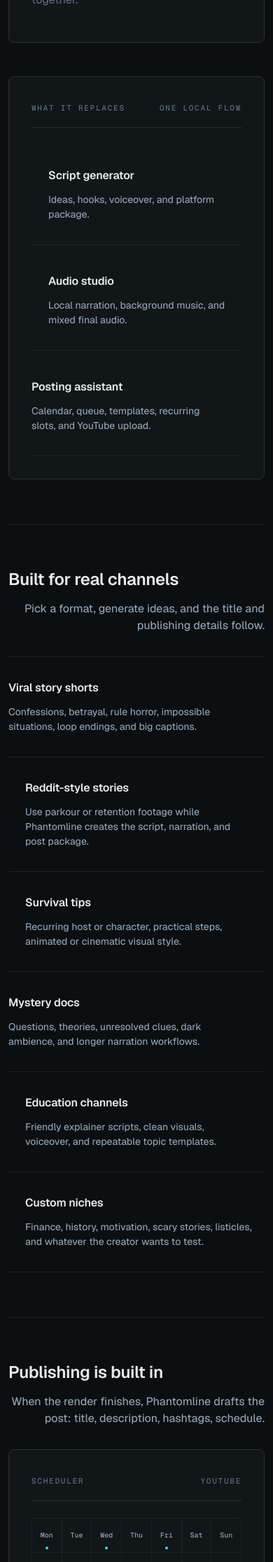
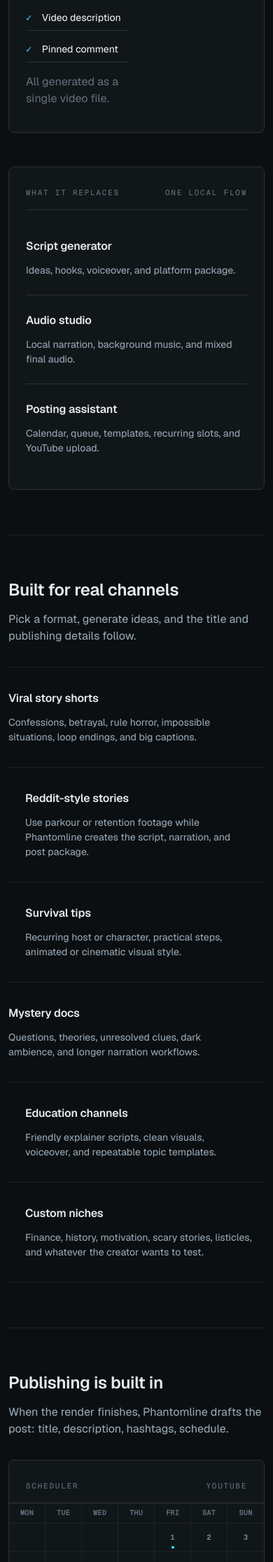
Before and after one commit to Kyle-McCool/phantomline, a Flask app: page / in a window 390 px wide. Shown: the part 2880-5112 px from the top of the page at 70% size. Run offline with Flask 3, Linux system fonts and the light colour scheme; data that the repository does not hold is empty; some libraries are stand-ins or nearby versions.

Commit message:
Landing: cleanup pass — remove redundant copy, fix spacing and responsive breakpoints
- Remove redundant subtitles from platforms and pricing section headers
- Shorten Founding Lifetime tagline to fix price row alignment
- Bump pricing grid 2-col breakpoint from 1024px to 1280px
- Hero stays 2-col down to 540px instead of collapsing at 900px
- Section-head subtitles left-align when stacked on mobile
- Add scroll-margin-top to sections for sticky nav offset
- Pricing nav link scrolls to on-page section instead of /pricing
- Remove FAQ bottom border, tighten final CTA and footer spacing
- Clean up mock feature borders in "What it replaces" panel

Co-Authored-By: Claude Opus 4.6 <noreply@anthropic.com>

```diff
--- a/routes/billing.py
+++ b/routes/billing.py
@@ -110,7 +110,7 @@ PRICING = {
         {
             "id": "founding",
             "name": "Founding Lifetime",
-            "tagline": "Pay once, keep forever — limited to first 500",
+            "tagline": "Pay once, keep forever",
             "price_monthly": None,
             "price_yearly": None,
             "price_lifetime": 79,
--- a/static/landing.css
+++ b/static/landing.css
@@ -725,6 +725,7 @@ h4 {
   padding: 64px 0;
   border-bottom: 1px solid var(--rule);
   position: relative;
+  scroll-margin-top: 72px;
 }
 /* Section heading row: h2 left, lede right.
    align-items: start so the lede sits at the TOP of the heading box,
@@ -735,7 +736,7 @@ h4 {
   display: grid;
   grid-template-columns: auto minmax(0, 1fr);
   gap: var(--s-6);
-  align-items: start;
+  align-items: end;
   margin-bottom: var(--s-6);
 }
 .section-head h2 {
@@ -756,21 +757,15 @@ h4 {
   display: grid;
   grid-template-columns: repeat(4, minmax(0, 1fr));
   gap: 0;
-  border-top: 1px solid var(--rule);
+  border: 1px solid var(--rule);
+  border-radius: var(--radius-md);
 }
+#workflow.section { border-bottom: none; padding-bottom: 0; }
 .step {
   position: relative;
-  /* Bible §03: symmetric padding inside cells. The right-border is
-     the vertical divider; cells need equal left+right insets so text
-     doesn't collide with the line. */
   padding: var(--s-6) var(--s-5);
   border-right: 1px solid var(--rule);
 }
-/* First cell aligns to grid edge (no left padding contributing to
-   excess inset). but still needs a small breathing margin so text
-   doesn't sit against the section's outer padding. Handled by
-   the .wrap container's own side padding. */
-.step:first-child { padding-left: 0; }
 .step:last-child { border-right: 0; }
 .step:not(:nth-child(-n+4)) { border-top: 1px solid var(--rule); }
 .step b {
@@ -837,15 +832,30 @@ h4 {
 .product-band,
 .publish-preview {
   display: grid;
-  grid-template-columns: 1fr 1fr;
+  grid-template-columns: 1fr 1.2fr;
   gap: var(--s-7);
   align-items: stretch;
 }
 .mock {
-  padding: var(--s-6);
+  padding: var(--s-5);
   border: 1px solid var(--border-default);
   background: var(--bg-surface-1);
   border-radius: var(--radius-md);
+  display: flex;
+  flex-direction: column;
+}
+.mock > .feature {
+  flex: 1;
+  display: flex;
+  flex-direction: column;
+  justify-content: center;
+  border-right: 0;
+  border-bottom: 0;
+  padding: var(--s-5) 0;
+  margin: 0;
+}
+.mock > .feature + .feature {
+  border-top: 1px solid var(--border-default);
 }
 .mock-top {
   display: flex;
@@ -855,8 +865,8 @@ h4 {
   letter-spacing: 0.16em;
   text-transform: uppercase;
   color: var(--text-muted);
-  padding-bottom: var(--s-4);
-  margin-bottom: var(--s-5);
+  padding-bottom: var(--s-3);
+  margin-bottom: var(--s-4);
   border-bottom: 1px solid var(--border-default);
 }
 .mock-grid {
@@ -865,7 +875,7 @@ h4 {
   gap: var(--s-5);
 }
 .mock-panel {
-  padding: var(--s-4) 0;
+  padding: var(--s-3) 0;
 }
 .mock-panel h3 {
   font-family: var(--font-mono);
@@ -874,7 +884,7 @@ h4 {
   letter-spacing: 0.16em;
   text-transform: uppercase;
   color: var(--brand);
-  margin-bottom: var(--s-3);
+  margin-bottom: var(--s-2);
 }
 .package-list {
   display: flex;
@@ -926,22 +936,47 @@ h4 {
 .mini-phone .caption span { color: var(--brand); display: block; font-weight: 400; }
 
 /* Calendar mock. ASCII-grid style instead of decorative dots */
+.publish-preview .mock:first-child {
+  padding: 0;
+  display: grid;
+  grid-template-rows: auto 1fr;
+}
+.publish-preview .mock:first-child .mock-top {
+  padding: var(--s-5) var(--s-5) var(--s-3);
+  margin-bottom: 0;
+}
 .calendar {
   display: grid;
   grid-template-columns: repeat(7, 1fr);
+  grid-template-rows: auto repeat(6, 1fr);
   gap: 0;
   font-family: var(--font-mono);
   font-size: 12px;
   border-top: 1px solid var(--rule);
-  border-left: 1px solid var(--rule);
 }
 .day {
   position: relative;
-  padding: var(--s-3) var(--s-2);
-  border-right: 1px solid var(--rule);
+  display: flex;
+  align-items: center;
+  justify-content: center;
+  padding: var(--s-2);
   border-bottom: 1px solid var(--rule);
   color: var(--text-2);
   text-align: center;
+}
+.day:not(:nth-child(7n)) {
+  border-right: 1px solid var(--rule);
+}
+.day-header {
+  height: 1.75rem;
+  color: var(--text-muted);
+  font-weight: 600;
+  font-size: 10px;
+  text-transform: uppercase;
+  letter-spacing: 0.04em;
+}
+.day-empty {
+  background: transparent;
 }
 .dot {
   position: absolute;
@@ -1121,7 +1156,7 @@ h4 {
   grid-template-columns: minmax(0, 1.3fr) auto;
   align-items: start;
   gap: var(--s-7);
-  padding: var(--s-8) 0;
+  padding: 0 0 var(--s-8) 0;
   border-bottom: 1px solid var(--rule);
 }
 /* Bible §01: section h2 = 32px / 600 / 36px LH / -0.015em.
@@ -1151,7 +1186,7 @@ h4 {
    the brand stays visually anchored to the columns instead of
    floating in 144px of empty space above them. */
 .site-footer {
-  padding: var(--s-7) 0 var(--s-5);
+  padding: var(--s-7) 0 var(--s-3);
   border-top: 1px solid var(--rule);
   color: var(--text-secondary);
   font-size: var(--text-caption);
@@ -1206,8 +1241,8 @@ h4 {
   grid-column: 1 / -1;
   display: flex;
   justify-content: space-between;
-  margin-top: var(--s-6);
-  padding-top: var(--s-4);
+  margin-top: var(--s-4);
+  padding-top: var(--s-3);
   border-top: 1px solid var(--rule);
   font-family: var(--font-mono);
   font-size: 11px;
@@ -1303,12 +1338,11 @@ h4 {
 @media (max-width: 900px) {
   .wrap { width: min(100% - 32px, 1180px); padding-bottom: 64px; }
   .hero { padding: 64px 0 56px; }
-  .hero-grid { grid-template-columns: 1fr; gap: var(--s-6); }
   .hero-mark { max-width: 220px; margin: 0 auto; }
   .hero-mark img { max-width: 200px; }
-  .hero-video-placeholder { max-height: 360px; max-width: 240px; margin: 0 auto; }
   .section { padding: 64px 0; }
   .section-head { grid-template-columns: 1fr; gap: var(--s-4); margin-bottom: var(--s-6); }
+  .section-head p { text-align: left; margin-left: 0; }
   .workflow { grid-template-columns: 1fr 1fr; }
   .step { border-right: 1px solid var(--rule); }
   .step:nth-child(2n) { border-right: 0; }
@@ -1336,8 +1370,9 @@ h4 {
   h3 { font-size: 20px; line-height: 28px; }
   .lede { font-size: 16px; }
   /* Hide atmospheric mark on true mobile — typography is the focal point. */
+  .hero-grid { grid-template-columns: 1fr; gap: var(--s-6); }
   .hero-mark { display: none; }
-  .hero-video-placeholder { max-height: 280px; max-width: 180px; }
+  .hero-video-placeholder { max-height: 360px; max-width: 240px; margin: 0 auto; }
   .workflow { grid-template-columns: 1fr; }
   .step { border-right: 0; }
   .step:not(:first-child) { border-top: 1px solid var(--rule); }
@@ -1378,7 +1413,7 @@ h4 {
 /* ─── Pricing responsive (1024px breakpoint between 4-up and 1-up) ────── */
 /* 4 cards × 280-ish px on a 1180 grid is tight. Add a 2-up breakpoint
    so cards breathe at typical laptop widths. */
-@media (max-width: 1024px) and (min-width: 901px) {
+@media (max-width: 1280px) and (min-width: 901px) {
   .pricing-grid { grid-template-columns: 1fr 1fr; }
   .pricing-card:nth-child(2n) { border-right: 0; }
 }
--- a/templates/landing.html
+++ b/templates/landing.html
@@ -128,7 +128,7 @@
   <div class="nav-mobile-links">
     <a href="#workflow">Workflow</a>
     <a href="#platforms">Platforms</a>
-    <a href="/pricing">Pricing</a>
+    <a href="#pricing">Pricing</a>
     <a href="#faq">FAQ</a>
     <a href="/account">Account</a>
   </div>
@@ -141,7 +141,7 @@
     <div class="navlinks">
       <a href="#workflow">Workflow</a>
       <a href="#platforms">Platforms</a>
-      <a href="/pricing">Pricing</a>
+      <a href="#pricing">Pricing</a>
       <a href="#faq">FAQ</a>
       <a href="/account">Account</a>
       <a class="cta secondary" href="/app">Open Studio</a>
@@ -261,10 +261,14 @@
               <h3>Video package</h3>
               <div class="package-list">
                 <span>Hook and title</span>
+                <span>Script and narration</span>
                 <span>Captions and music</span>
+                <span>Scene visuals</span>
                 <span>SEO publish draft</span>
+                <span>Video description</span>
+                <span>Pinned comment</span>
               </div>
-              <p style="color:var(--text-muted); margin:16px 0 0;">Hook, title, captions, music, and visual layer generated together.</p>
+              <p style="color:var(--text-muted); margin:16px 0 0;">All generated as a single video file.</p>
             </div>
             <div class="mock-panel">
               <div class="mini-phone">
@@ -277,8 +281,8 @@
         <div class="mock">
           <div class="mock-top"><span>What it replaces</span><span>One local flow</span></div>
           <div class="feature"><strong>Script generator</strong><p>Ideas, hooks, voiceover, and platform package.</p></div>
-          <div class="feature" style="margin-top:8px;"><strong>Audio studio</strong><p>Local narration, background music, and mixed final audio.</p></div>
-          <div class="feature" style="margin-top:8px;"><strong>Posting assistant</strong><p>Calendar, queue, templates, recurring slots, and YouTube upload.</p></div>
+          <div class="feature"><strong>Audio studio</strong><p>Local narration, background music, and mixed final audio.</p></div>
+          <div class="feature"><strong>Posting assistant</strong><p>Calendar, queue, templates, recurring slots, and YouTube upload.</p></div>
         </div>
       </div>
     </section>
@@ -307,8 +311,12 @@
         <div class="mock">
           <div class="mock-top"><span>Scheduler</span><span>YouTube</span></div>
           <div class="calendar">
-            <div class="day">Mon<div class="dot"></div></div><div class="day">Tue</div><div class="day">Wed<div class="dot"></div></div><div class="day">Thu</div><div class="day">Fri<div class="dot"></div></div><div class="day">Sat</div><div class="day">Sun</div>
-            <div class="day">8</div><div class="day">9<div class="dot"></div></div><div class="day">10</div><div class="day">11</div><div class="day">12<div class="dot"></div></div><div class="day">13</div><div class="day">14</div>
+            <div class="day day-header">Mon</div><div class="day day-header">Tue</div><div class="day day-header">Wed</div><div class="day day-header">Thu</div><div class="day day-header">Fri</div><div class="day day-header">Sat</div><div class="day day-header">Sun</div>
+            <div class="day day-empty"></div><div class="day day-empty"></div><div class="day day-empty"></div><div class="day day-empty"></div><div class="day">1<div class="dot"></div></div><div class="day">2</div><div class="day">3</div>
+            <div class="day">4</div><div class="day">5<div class="dot"></div></div><div class="day">6</div><div class="day">7</div><div class="day">8<div class="dot"></div></div><div class="day">9</div><div class="day">10</div>
+            <div class="day">11</div><div class="day">12<div class="dot"></div></div><div class="day">13</div><div class="day">14</div><div class="day">15<div class="dot"></div></div><div class="day">16</div><div class="day">17</div>
+            <div class="day">18</div><div class="day">19<div class="dot"></div></div><div class="day">20</div><div class="day">21</div><div class="day">22<div class="dot"></div></div><div class="day">23</div><div class="day">24</div>
+            <div class="day">25</div><div class="day">26<div class="dot"></div></div><div class="day">27</div><div class="day">28</div><div class="day">29<div class="dot"></div></div><div class="day">30</div><div class="day">31</div>
           </div>
         </div>
         <div class="mock">
@@ -334,7 +342,6 @@
     <section class="section" id="platforms">
       <div class="section-head">
         <h2>Built for the desktop. Account follows you anywhere.</h2>
-        <p>Phantomline renders on your computer because that's where the GPU lives. Your account, library, and license follow you to any browser (desktop or phone) for review and management.</p>
       </div>
       <div class="features">
         <div class="feature">
@@ -350,7 +357,7 @@
           <p>The hard part is shipping a render pipeline that doesn't drain your battery. We'll publish the early-access list when in-browser preview is ready. Until then, treat mobile as your library + dashboard.</p>
         </div>
       </div>
-      <div class="features" style="margin-top:16px;">
+      <div class="features">
         <div class="feature">
           <strong>Royalty-free music, bundled</strong>
           <p>Eight mood-tagged tracks (cinematic, mystery, horror, uplifting, chill, dark, hopeful, tense) ship with the app. Public domain. No licensing footnote on your YouTube channel.</p>
@@ -369,7 +376,6 @@
     <section class="section" id="pricing">
       <div class="section-head">
         <h2>One-time license. Local AI forever.</h2>
-        <p>Free tier covers casual use. Creator Pro is $15/month. Founding Lifetime is a one-time $79: pay once, never pay again.</p>
       </div>
       {% if pricing and pricing.tiers %}
       <div class="pricing-grid">
@@ -409,7 +415,7 @@
       <p class="pricing-fineprint">All paid tiers include unlimited renders, no watermark, scheduler, SEO Finder, Optimize Library, and analytics ingest. Lifetime is locked-in pricing forever, even when monthly tiers go up. License keys work offline; no recurring DRM check.</p>
     </section>
 
-    <section class="section" id="faq">
+    <section class="section" id="faq" style="border-bottom:0;">
       <div class="section-head">
         <h2>FAQ</h2>
       </div>
```
